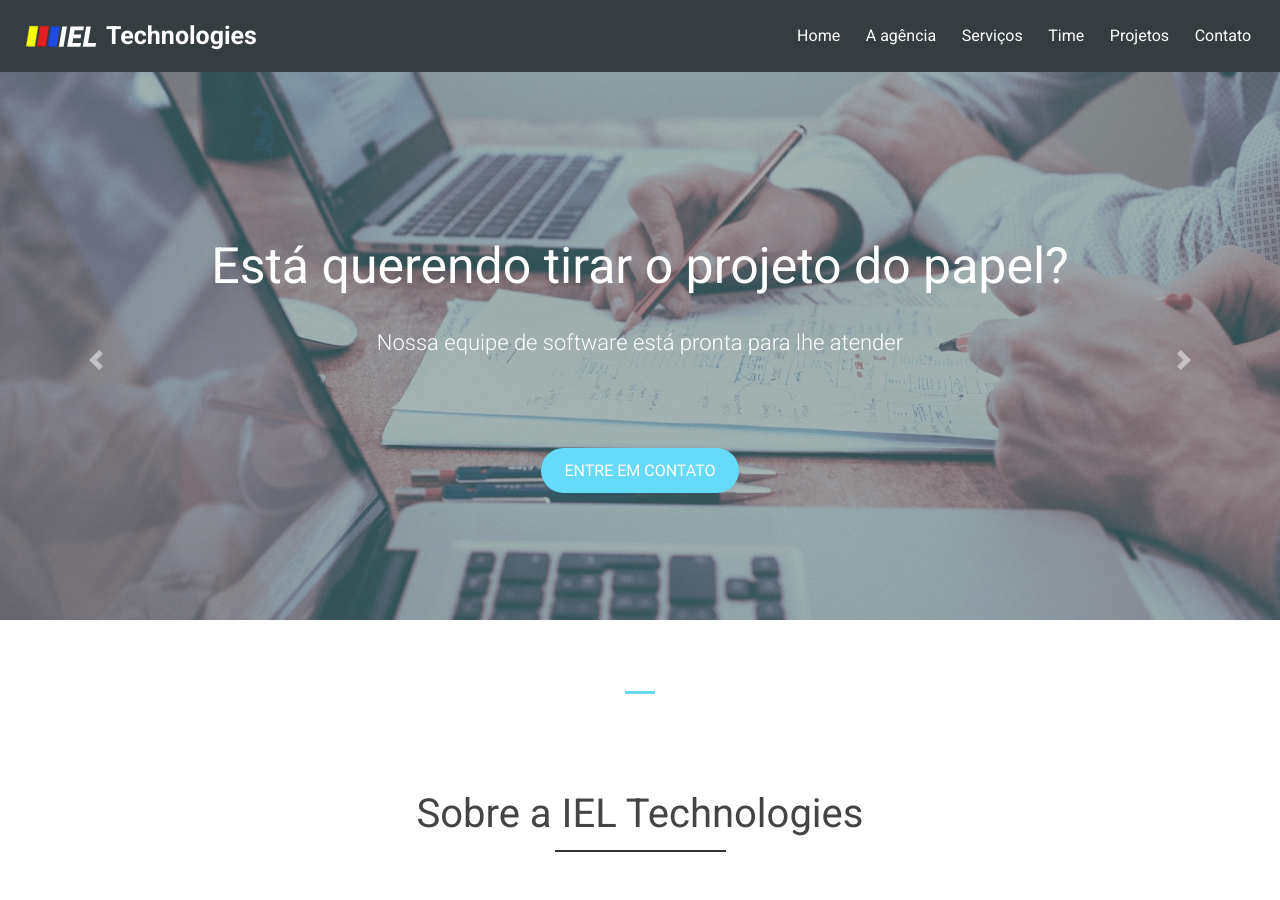
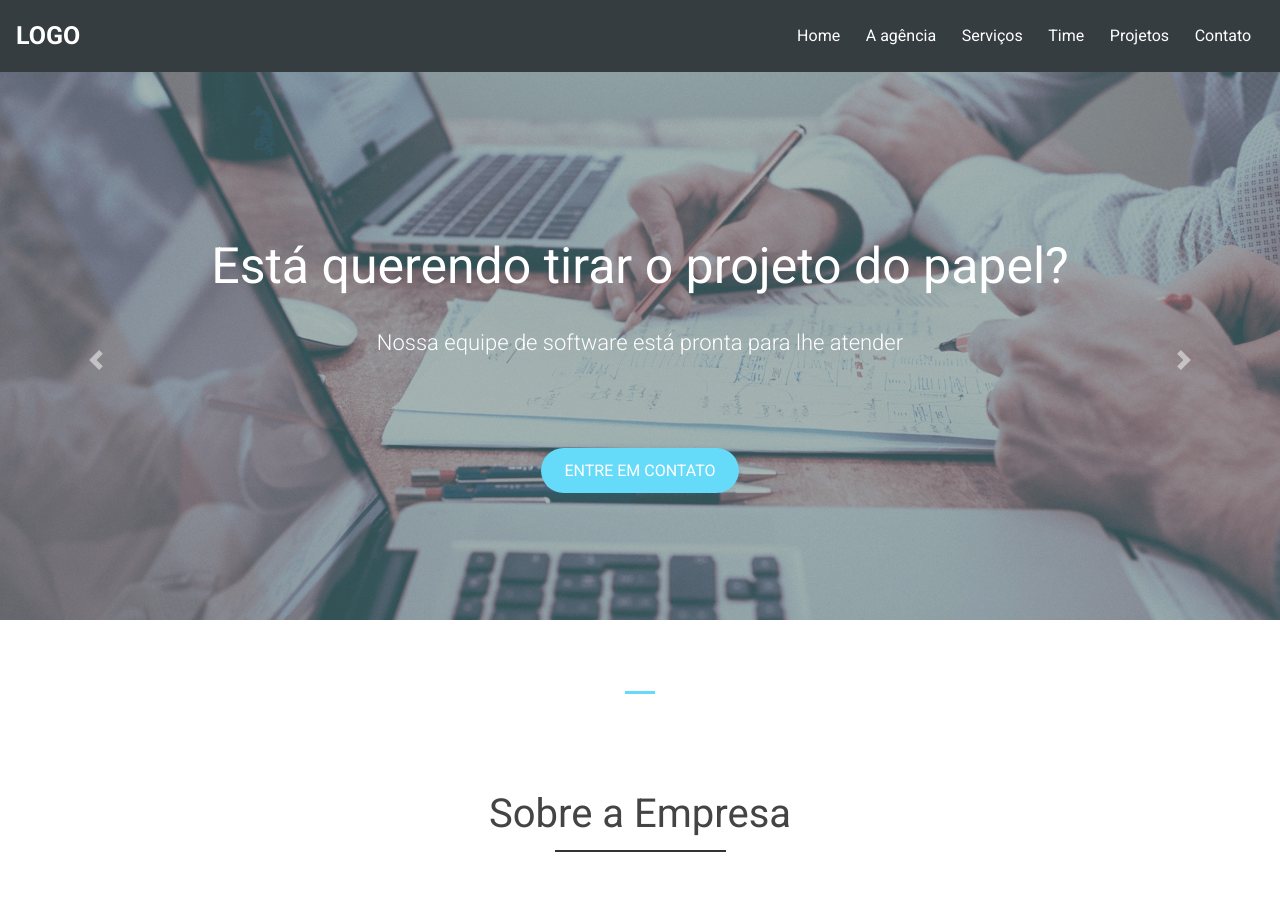
Before and after one commit to Jose-iel/Site-Iel, a plain HTML site: page index.html in a window 1280 px wide. Shown: the top 900 px of the page. Drawn offline with nearby package versions, Linux system fonts and the light colour scheme; a script that the page names is missing.

Commit message:
mudanças

```diff
--- a/index.html
+++ b/index.html
@@ -37,7 +37,8 @@
         <div class="container" id="nav-container">
             <nav class="navbar navbar-expand-lg fixed-top navbar-dark">
                 <a href="#" class="navbar-brand">
-                    <img id="logo" src="img/Logoiel3.svg" alt="IEL Tec"> <span class="lgtext">Technologies</span>
+                    <!-- <img id="logo" src="img/Logoiel3.svg" alt="IEL Tec"> <span class="lgtext">Technologies</span> -->
+                    <span class="lgtext">LOGO</span>
                 </a>
                 <button class="navbar-toggler" type="button" data-toggle="collapse"
                     data-target="navbar-links" aria-controls="navbar-links" aria-expanded="false" aria-label="Toggle navigation">
@@ -104,7 +105,7 @@
                 <div class="container">
                     <div class="row">
                         <div class="col-12">
-                            <h3 class="main-title">Sobre a IEL Technologies</h3>
+                            <h3 class="main-title">Sobre a Empresa</h3>
                         </div>
                         <div class="col-md-6">
                             <img class="img-fluid" src="img/agencia.jpg" alt="Agência IEL">
```
